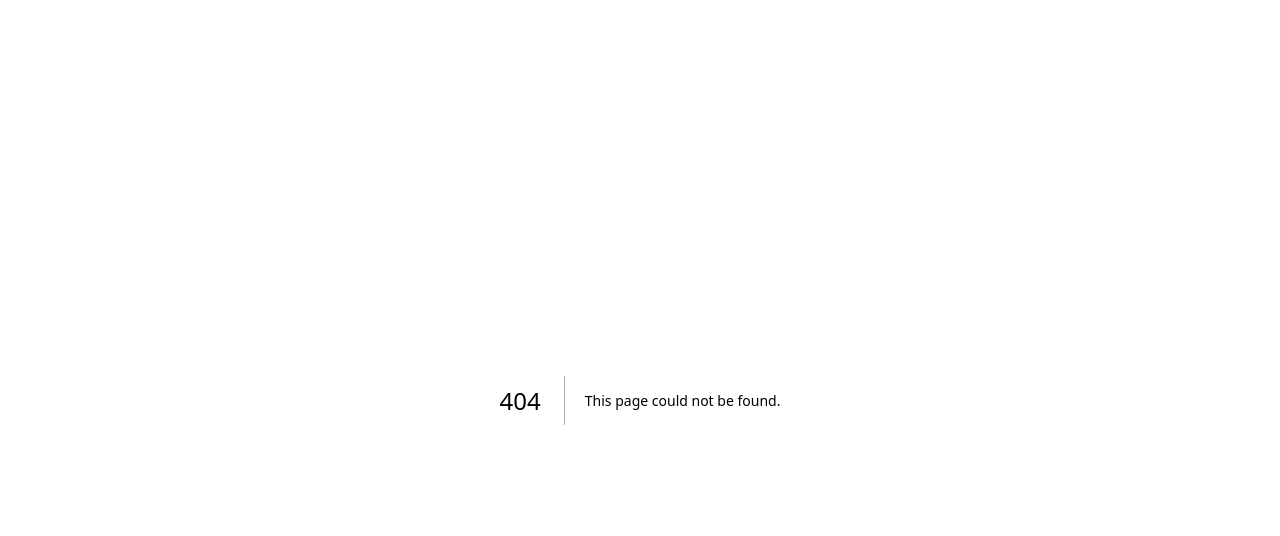
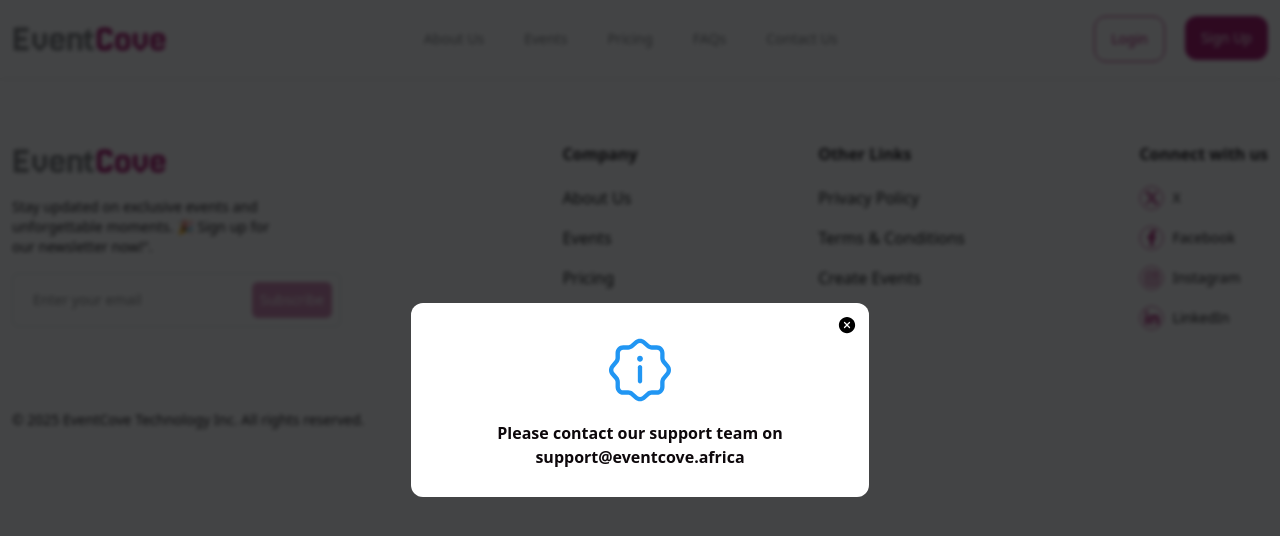
Before and after one commit to imagine147/Discover-events, a Next.js app: page /contact in a window 1280 px wide. Before the commit this address had no page. Shown: the top 536 px of the page. Built offline with nearby package versions, Linux system fonts and the light colour scheme.

Commit message:
new update on files

```diff
--- a/package.json
+++ b/package.json
@@ -10,6 +10,7 @@
   },
   "dependencies": {
     "date-fns": "^4.1.0",
+    "firebase": "^11.6.0",
     "framer-motion": "^12.6.3",
     "next": "15.3.0",
     "next-auth": "^4.24.11",
@@ -17,6 +18,7 @@
     "react-datepicker": "^8.3.0",
     "react-dom": "^19.0.0",
     "react-hook-form": "^7.55.0",
+    "react-modal": "^3.16.3",
     "react-scroll": "^1.9.3",
     "react-switch": "^7.1.0"
   },
--- /dev/null
+++ b/src/app/(internal)/contact/page.js
@@ -0,0 +1,9 @@
+import ContactModal from "@/components/modal/contact";
+
+export default function Modal() {
+  return (
+    <div id="modal">
+      <ContactModal/>
+    </div>
+  )
+}
--- a/src/app/auth/signup/page.js
+++ b/src/app/auth/signup/page.js
@@ -106,7 +106,7 @@
                   <span className="text-red-500 text-[12px]">{errors.password.message}</span>
                 )}
                     <div className="absolute inset-y-0 right-0 pr-3 flex items-center" aria-hidden="true">
-                      <GrHide className="w-7 h-7 text-[#767779] cursor-pointer" style={{ width: "32px", height: "32px", fill: "none" }} onClick={() => setShowPassword(!showPassword)}/>
+                      <GrHide className="w-7 h-7 text-[#767779] cursor-pointer" width={32} height={32} fill="none" onClick={() => setShowPassword(!showPassword)}/>
                     </div>
                   </div>
                   </label>
--- a/src/components/modal/contact.js
+++ b/src/components/modal/contact.js
@@ -1,5 +1,29 @@
+"use client"
+import { useState } from "react";
+import Image from "next/image";
+import { IoCloseCircle } from "react-icons/io5";
+import Info from "../../icons/info.svg"
+
 export default function ContactModal() {
+  const [isModalOpen, setIsModalOpen] = useState(true);
+
+
   return (
-    <div></div>
+    <div>
+      {isModalOpen && (
+        <div className="fixed inset-0 bg-[#0b0c0ec4] flex items-center justify-center z-[999] p-4" style={{backdropFilter: "blur(2px)", opacity: 1, transform: "none"}}>
+        <div className="w-full flex justify-center" style={{opacity: 1, transform: "none"}}>
+          <div className="bg-white h-auto w-full md:w-[458px] rounded-xl p-3">
+            <div className="flex justify-end"><IoCloseCircle onClick={()=> setIsModalOpen(false)}
+            className="w-[20px] h-[20px] cursor-pointer" height="1em" width="1em"/></div>
+            <div className="flex justify-center">
+              <Image  src={Info} alt="info-icon" width={70} height={70} style={{color: "transparent"}}/>
+            </div>
+            <h4 className="text-[#0D080B] text-base font-semibold text-center my-4">Please contact our support team on support@eventcove.africa</h4>
+          </div>
+        </div>
+      </div>
+      )}
+      </div>
   )
 }
--- a/src/layouts/footer.js
+++ b/src/layouts/footer.js
@@ -37,6 +37,8 @@
           <ul className="flex flex-col gap-4 cursor-pointer">
             <li><Link href="https://eventcove-africa.gitbook.io/legal/eventcove-privacy-policy" target="_blank" rel="noopener noreferrer"className="hover:text-[#a30162]">Privacy Policy</Link></li>
             <li><Link href="https://eventcove-africa.gitbook.io/legal/eventcove-terms-of-use" target="_blank" rel="noopener noreferrer"className="hover:text-[#a30162]">Terms & Conditions</Link></li>
+            <li><Link href="/auth/signup" target="_blank" rel="noopener noreferrer" className="hover:text-[#a30162]">Create Events</Link></li>
+            <li><Link href="/auth/login" target="_blank" rel="noopener noreferrer" className="hover:text-[#a30162]">Login</Link></li>
           </ul>
         </div>
 
--- a/src/layouts/nav.js
+++ b/src/layouts/nav.js
@@ -49,27 +49,27 @@
           <nav className="hidden md:flex pl-2 lg:pl-0">
             <ul className="flex gap-5 lg:gap-10 text-sm" ref={navRef}>
               <li>
-                <Link href="#about"  onClick={() => { handleSetActive('about'); closeMenubar(); }} className='text-[#767779] active:text-[#a30162]'>
+                <Link href="#about"  onClick={() => { handleSetActive('about'); closeMenubar(); }} className='text-[#767779] hover:text-[#a30162]'>
                   About Us
                 </Link>
               </li>
               <li>
-                <Link href="/event" onClick={() => { handleSetActive('events'); closeMenubar(); }} className='text-[#767779] active:text-[#a30162]'>
+                <Link href="/event" onClick={() => { handleSetActive('events'); closeMenubar(); }} className='text-[#767779] hover:text-[#a30162]'>
                   Events
                 </Link>
               </li>
               <li>
-                <Link href="/pricing" onClick={() => { handleSetActive('pricing'); closeMenubar(); }} className='text-[#767779] active:text-[#a30162]'>
+                <Link href="/pricing" onClick={() => { handleSetActive('pricing'); closeMenubar(); }} className='text-[#767779] hover:text-[#a30162]'>
                   Pricing
                 </Link>
               </li>
               <li>
-                <Link href="#faq"  onClick={() => { handleSetActive('faq'); closeMenubar(); }} className='text-[#767779] active:text-[#a30162]'>
+                <Link href="#faq"  onClick={() => { handleSetActive('faq'); closeMenubar(); }} className='text-[#767779] hover:text-[#a30162]'>
                   FAQs
                 </Link>
               </li>
               <li>
-                <Link href="/contact" onClick={() => { handleSetActive('contact'); closeMenubar(); }} className='text-[#767779] active:text-[#a30162]'>
+                <Link href="/contact" onClick={() => { handleSetActive('contact'); closeMenubar(); }} className='text-[#767779] hover:text-[#a30162]'>
                   Contact Us
                 </Link>
               </li>
@@ -83,27 +83,27 @@
           >
             <div className="flex flex-col gap-5">
               <Link href="#about">
-                <button className="w-full text-base text-start font-medium text-[#767779] active:text-[#a30162] transition-colors border-b border-[#767779] pb-4">
+                <button className="w-full text-base text-start font-medium text-[#767779] hover:text-[#a30162] transition-colors border-b border-[#767779] pb-4">
                   About Us
                 </button>
               </Link>
               <Link href="/event">
-                <button className="w-full text-base text-start font-medium text-[#767779] active:text-[#a30162] transition-colors border-b border-[#767779] pb-4">
+                <button className="w-full text-base text-start font-medium text-[#767779] hover:text-[#a30162] transition-colors border-b border-[#767779] pb-4">
                   Events
                 </button>
               </Link>
               <Link href="/pricing">
-                <button className="w-full text-base text-start font-medium text-[#767779] active:text-[#a30162] transition-colors border-b border-[#767779] pb-4">
+                <button className="w-full text-base text-start font-medium text-[#767779] hover:text-[#a30162] transition-colors border-b border-[#767779] pb-4">
                   Pricing
                 </button>
               </Link>
               <Link href="#faq">
-                <button className="w-full text-base text-start font-medium text-[#767779] active:text-[#a30162] transition-colors border-b border-[#767779] pb-4">
+                <button className="w-full text-base text-start font-medium text-[#767779] hover:text-[#a30162] transition-colors border-b border-[#767779] pb-4">
                   FAQs
                 </button>
               </Link>
               <Link href="/contact">
-                <button className="w-full text-base text-start font-medium text-[#767779] active:text-[#a30162] transition-colors border-b border-[#767779] pb-4">
+                <button className="w-full text-base text-start font-medium text-[#767779] hover:text-[#a30162] transition-colors border-b border-[#767779] pb-4">
                   Contact Us
                 </button>
               </Link>
```
Also changed, not shown: src/icons/info.svg (added), 1 other file (tests, documents, lock files or other folders).
